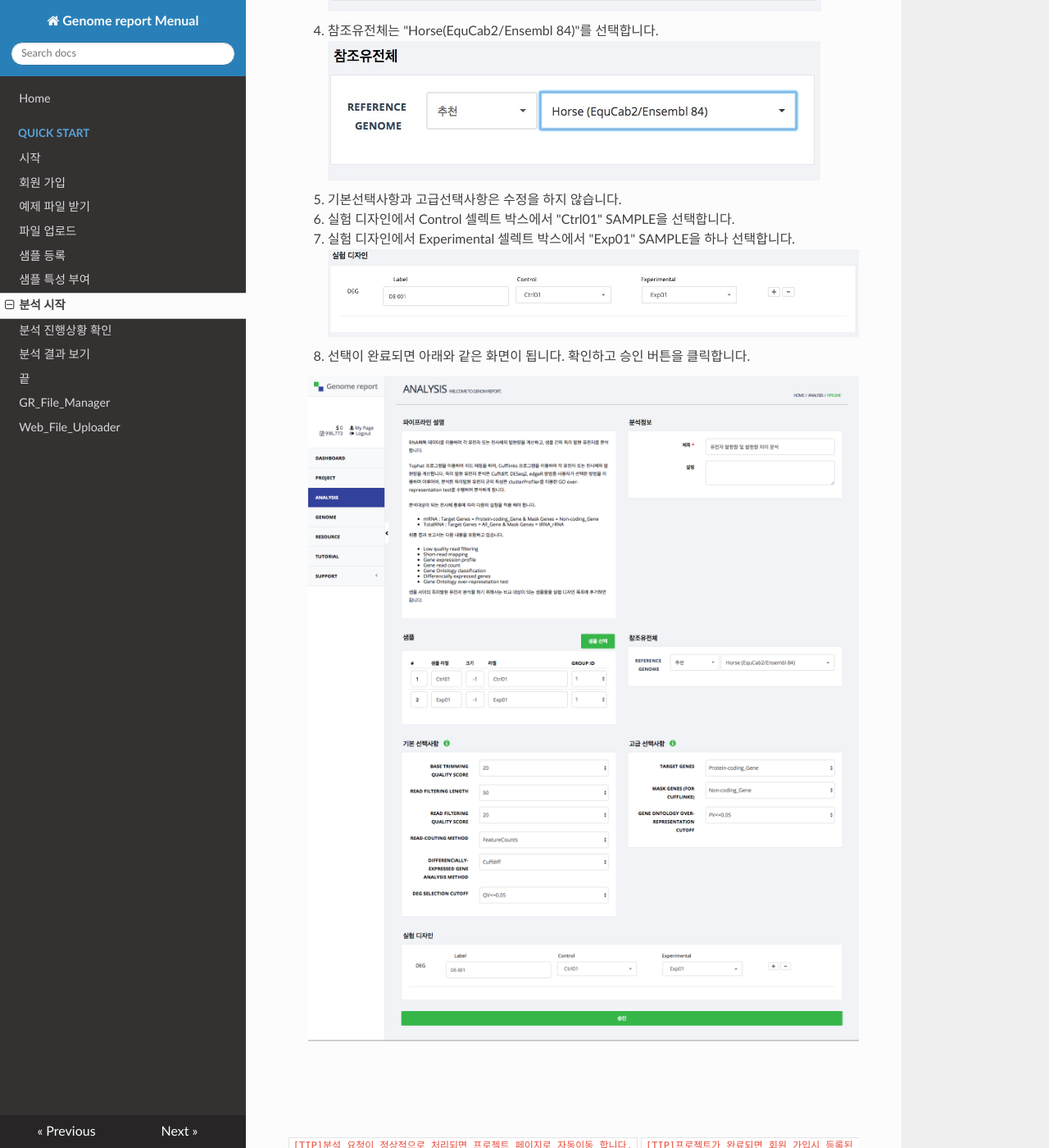
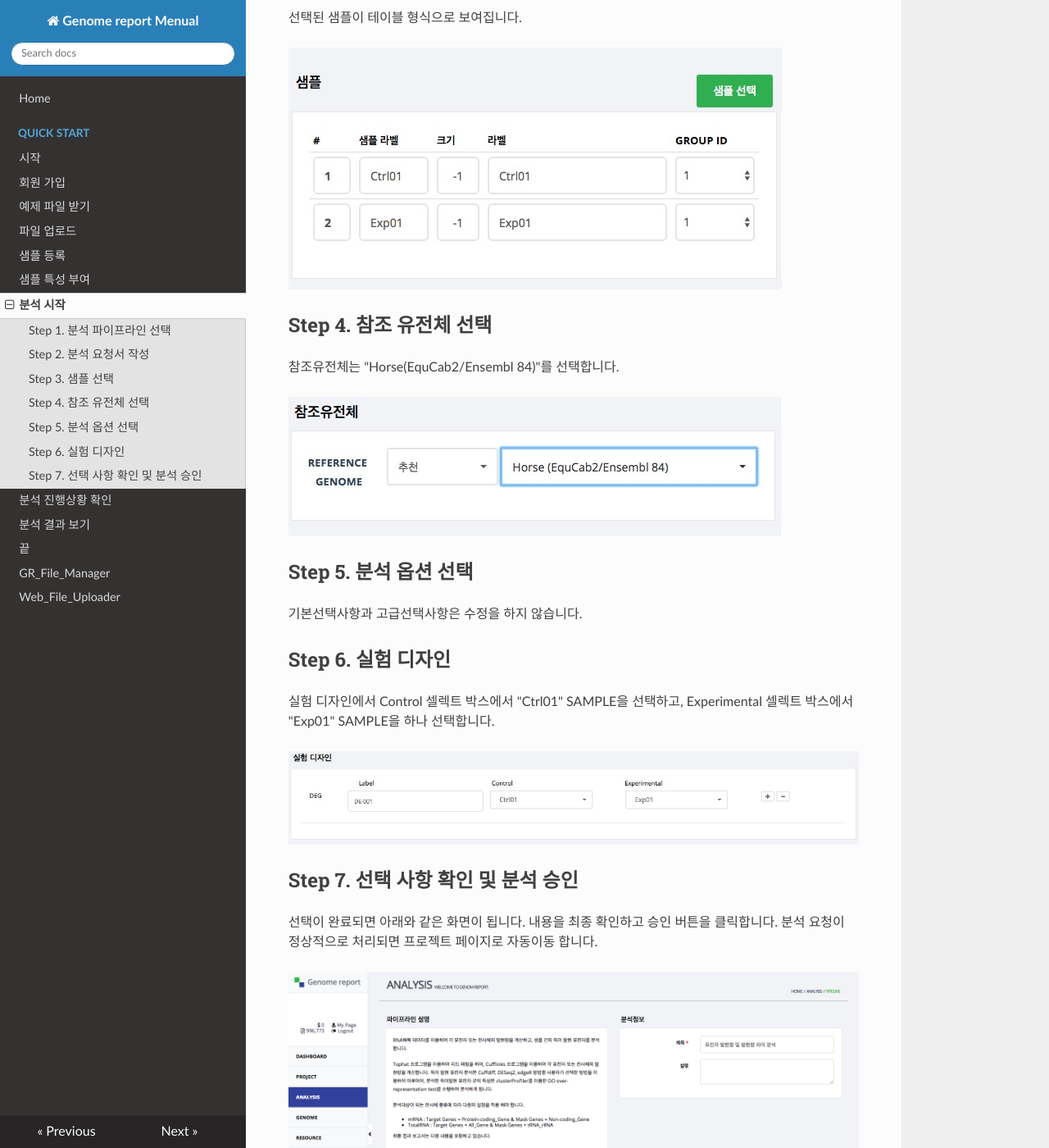
Before and after one commit to genomereport/gimanual, an MkDocs documentation site: the page built from docs/quick_start/analysis.md, in a window 1280 px wide and 1400 px high, scrolled down 1869 px. Shown: the whole window at 82% size. Built offline with MkDocs 1.6.1, drawn with Linux system fonts in a browser that asks for light colours; nearby versions of some CDN libraries; old or Windows-style settings are respelled for this version of MkDocs; some of the changed text lies outside the part shown.

Commit message:
update QuickStart

`````diff
--- a/docs/quick_start/analysis.md
+++ b/docs/quick_start/analysis.md
@@ -3,30 +3,57 @@
 등록된 샘플을 이용하여 분석을 진행하는 단계입니다.
 
 
- 1. 왼쪽 매뉴에서 <a href="https://omics.genome-report.com/analysis" target="_blank"> ANALYSIS</a>를 선택합니다. 사용 가능한 파이프라인 목록이 보여집니다.
+## Step 1. 분석 파이프라인 선택
 
- 2. "유전자 발현량 및 발현량 차이 분석 (Tuxedo Protocol)" 파이프라인을 클릭합니다.
- ![화면](https://github.com/genomereport/gimanual/raw/master/docs/images/analysis_pipeline.jpg)
- 3. 분석 요청서 작성
-    1. 분석정보의 제목과 설명을 입력합니다.
-      ![화면](https://github.com/genomereport/gimanual/raw/master/docs/images/pipeline_title.jpg)
-    2. 샘플 항목에서 샘플 선택 버튼을 클릭합니다. 팝업창에서  "Ctrl01, Exp01" 샘플을 선택합니다.
-    ![화면](https://github.com/genomereport/gimanual/raw/master/docs/images/pipeline_sample_choose.jpg)
-    3. 선택된 샘플이 테이블 형식으로 보여집니다.
-      ![화면](https://github.com/genomereport/gimanual/raw/master/docs/images/analysis_sample.jpg)
-    4. 참조유전체는 "Horse(EquCab2/Ensembl 84)"를 선택합니다.
-     ![화면](https://github.com/genomereport/gimanual/raw/master/docs/images/pipeline_reference.jpg)
-    5. 기본선택사항과 고급선택사항은 수정을 하지 않습니다.
-    6. 실험 디자인에서 Control 셀렉트 박스에서 "Ctrl01" SAMPLE을 선택합니다.
-    7. 실험 디자인에서 Experimental 셀렉트 박스에서 "Exp01" SAMPLE을 하나 선택합니다.
-    ![화면](https://github.com/genomereport/gimanual/raw/master/docs/images/pipeline_design.jpg)
-    5. 선택이 완료되면 아래와 같은 화면이 됩니다. 확인하고 승인 버튼을 클릭합니다.
+왼쪽 매뉴에서 <a href="https://omics.genome-report.com/analysis" target="_blank"> ANALYSIS</a>를 선택합니다. 사용 가능한 파이프라인 목록이 보여집니다.  "유전자 발현량 및 발현량 차이 분석 (Tuxedo Protocol)" 파이프라인을 클릭합니다.
 
-    ![화면](https://github.com/genomereport/gimanual/raw/master/docs/images/analysis_full_screen.png)
+![화면](https://github.com/genomereport/gimanual/raw/master/docs/images/analysis_pipeline.jpg)
 
- ````
- [TIP]분석 요청이 정상적으로 처리되면 프로젝트 페이지로 자동이동 합니다.
- ````
- ````
- [TIP]프로젝트가 완료되면 회원 가입시 등록된 메일주소로 프로젝트 진행 상황이 메일이 발송됩니다.
- ````
+
+## Step 2. 분석 요청서 작성
+
+분석정보의 제목과 설명을 입력합니다.
+
+![화면](https://github.com/genomereport/gimanual/raw/master/docs/images/pipeline_title.jpg)
+
+
+## Step 3. 샘플 선택
+
+샘플 항목에서 샘플 선택 버튼을 클릭합니다. 팝업창에서  "Ctrl01, Exp01" 샘플을 선택합니다.
+
+![화면](https://github.com/genomereport/gimanual/raw/master/docs/images/pipeline_sample_choose.jpg)
+
+
+선택된 샘플이 테이블 형식으로 보여집니다.
+
+  ![화면](https://github.com/genomereport/gimanual/raw/master/docs/images/analysis_sample.jpg)
+
+
+## Step 4. 참조 유전체 선택
+
+참조유전체는 "Horse(EquCab2/Ensembl 84)"를 선택합니다.
+
+![화면](https://github.com/genomereport/gimanual/raw/master/docs/images/pipeline_reference.jpg)
+
+
+## Step 5. 분석 옵션 선택
+
+기본선택사항과 고급선택사항은 수정을 하지 않습니다.
+
+
+## Step 6. 실험 디자인
+
+실험 디자인에서 Control 셀렉트 박스에서 "Ctrl01" SAMPLE을 선택하고,  Experimental 셀렉트 박스에서 "Exp01" SAMPLE을 하나 선택합니다.
+
+![화면](https://github.com/genomereport/gimanual/raw/master/docs/images/pipeline_design.jpg)
+
+
+## Step 7. 선택 사항 확인 및 분석 승인
+
+선택이 완료되면 아래와 같은 화면이 됩니다. 내용을 최종 확인하고 승인 버튼을 클릭합니다. 분석 요청이 정상적으로 처리되면 프로젝트 페이지로 자동이동 합니다.
+
+![화면](https://github.com/genomereport/gimanual/raw/master/docs/images/analysis_full_screen.png)
+
+
+!!!tip "Tip"
+    프로젝트가 완료되면 회원 가입시 등록된 메일주소로 프로젝트 진행 상황이 메일이 발송됩니다.
`````
Also changed, not shown: docs/quick_start/member_registration.md (+19 -13 lines), docs/quick_start/project_status.md (+15 -4 lines), docs/quick_start/report.md (+23 -12 lines), docs/quick_start/start.md (+3 -1 lines).
